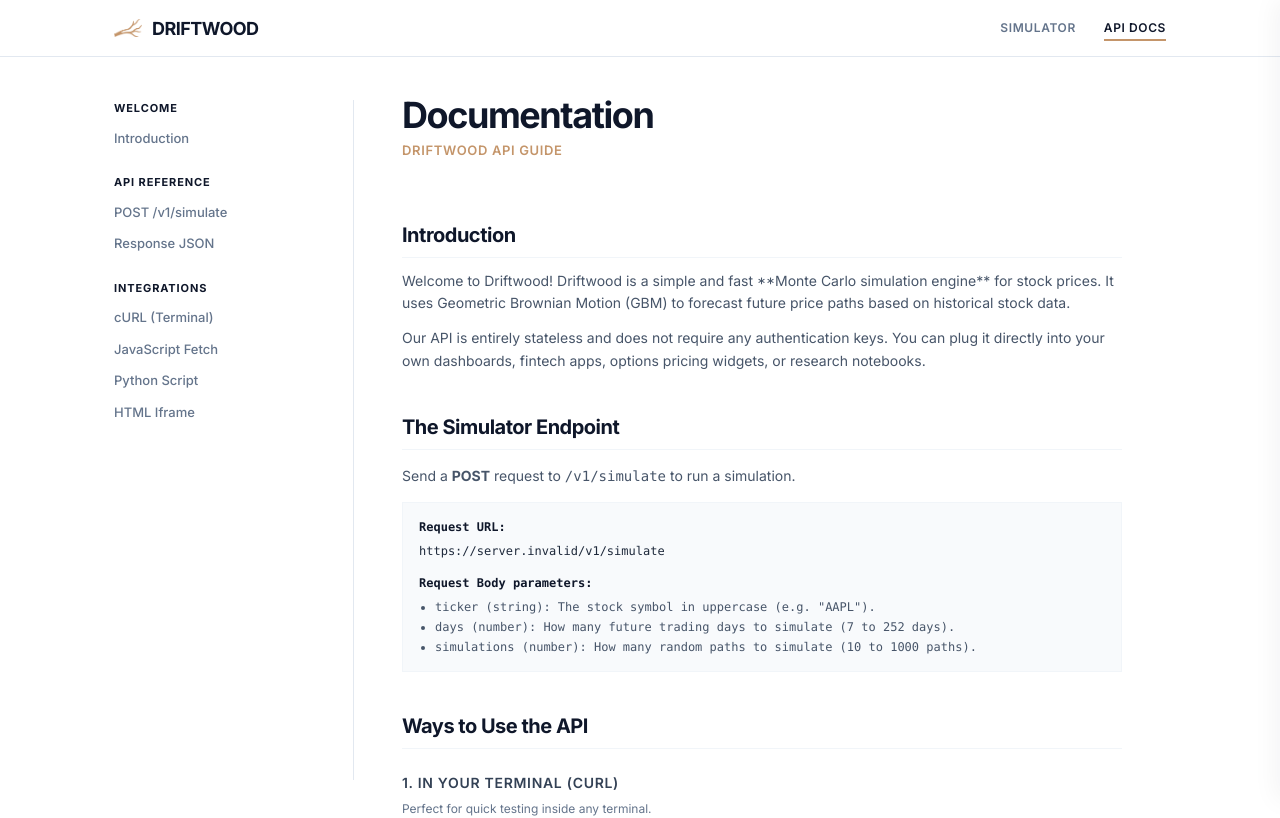
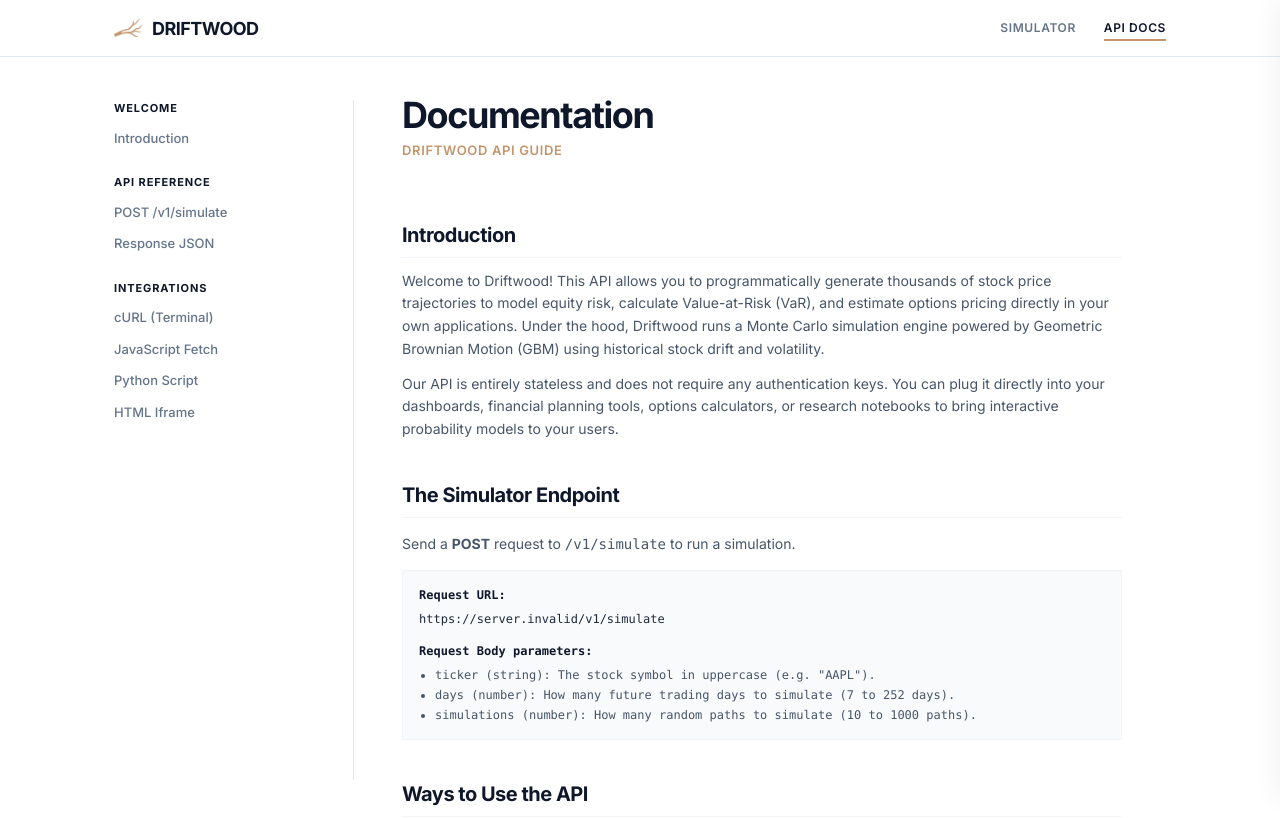
Before and after one commit to Ameya79/Driftwood, a Next.js app in the folder frontend/: page /docs in a window 1280 px wide. Shown: the top 818 px of the page. Built offline with nearby package versions, Linux system fonts and the light colour scheme; no server answers.

Commit message:
Enhance API docs and README intro copy and remove redundant bold styling

```diff
--- a/frontend/app/docs/page.tsx
+++ b/frontend/app/docs/page.tsx
@@ -112,11 +112,10 @@ with urllib.request.urlopen(req) as response:
           <section id="intro" className="flex flex-col gap-3">
             <h2 className="text-xl font-bold tracking-tight border-b border-slate-100 pb-2">Introduction</h2>
             <p className="text-sm text-slate-600 leading-relaxed">
-              Welcome to Driftwood! Driftwood is a simple and fast **Monte Carlo simulation engine** for stock prices.
-              It uses Geometric Brownian Motion (GBM) to forecast future price paths based on historical stock data.
+              Welcome to Driftwood! This API allows you to programmatically generate thousands of stock price trajectories to model equity risk, calculate Value-at-Risk (VaR), and estimate options pricing directly in your own applications. Under the hood, Driftwood runs a Monte Carlo simulation engine powered by Geometric Brownian Motion (GBM) using historical stock drift and volatility.
             </p>
             <p className="text-sm text-slate-600 leading-relaxed">
-              Our API is entirely stateless and does not require any authentication keys. You can plug it directly into your own dashboards, fintech apps, options pricing widgets, or research notebooks.
+              Our API is entirely stateless and does not require any authentication keys. You can plug it directly into your dashboards, financial planning tools, options calculators, or research notebooks to bring interactive probability models to your users.
             </p>
           </section>
 
```
Also changed, not shown: 1 other file (tests, documents, lock files or other folders).
